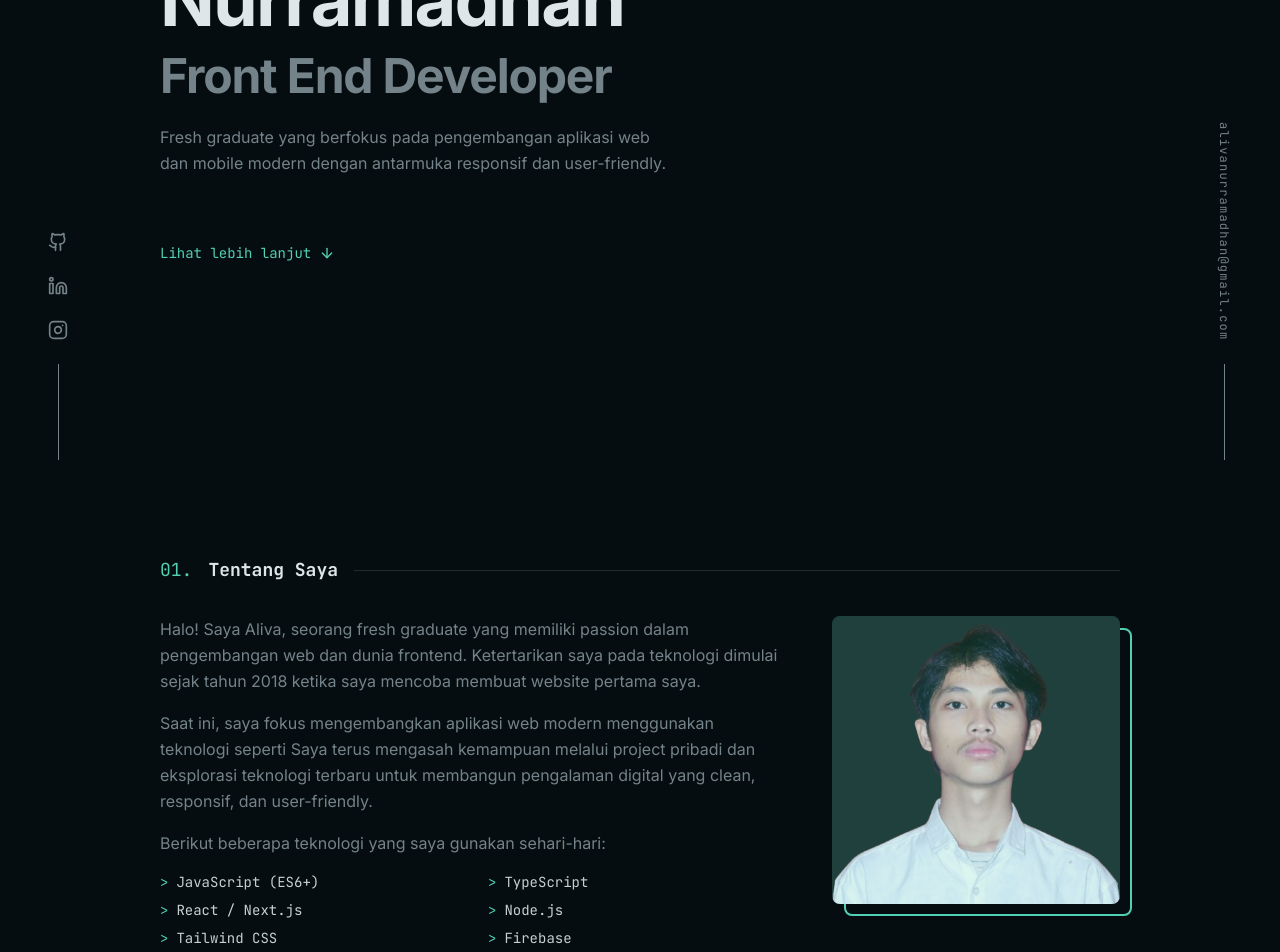
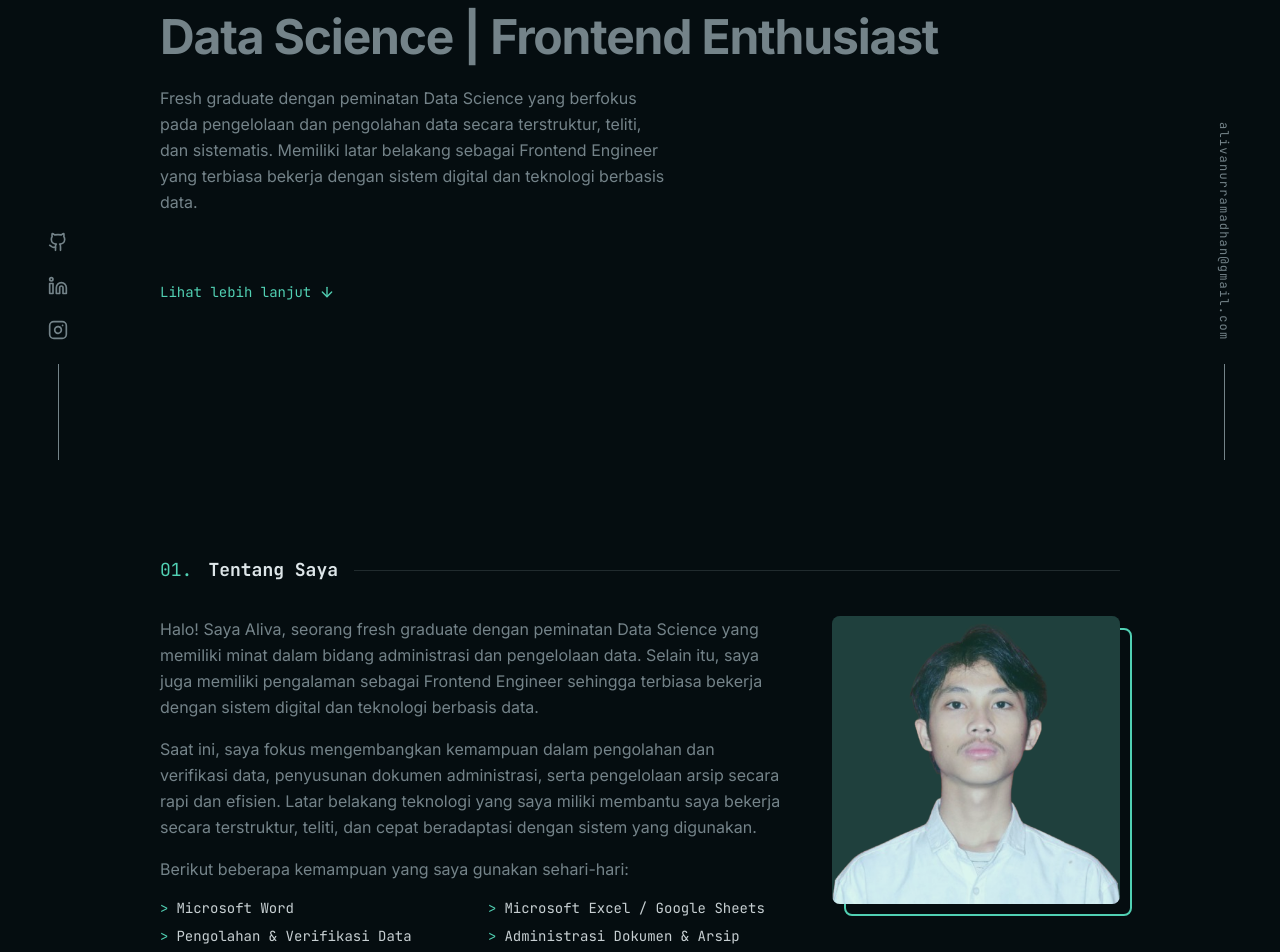
Before and after one commit to Aliva-Nurramadhan/portfolio-aliva, a Next.js app: page / in a window 1280 px wide. Shown: the part 340-1292 px from the top of the page. Built offline with nearby package versions, Linux system fonts and the light colour scheme.

Commit message:
Mengubah isi Hero & About Section

```diff
--- a/components/portfolio/about.tsx
+++ b/components/portfolio/about.tsx
@@ -27,33 +27,38 @@ export function About() {
       >
         <div className="space-y-4 leading-relaxed text-muted-foreground lg:col-span-2">
           <p>
-            Halo! Saya Aliva, seorang fresh graduate yang memiliki passion dalam
-            pengembangan web dan dunia frontend. Ketertarikan saya pada
-            teknologi dimulai sejak tahun 2018 ketika saya mencoba membuat
-            website pertama saya.
+            Halo! Saya Aliva, seorang fresh graduate dengan peminatan Data
+            Science yang memiliki minat dalam bidang administrasi dan
+            pengelolaan data. Selain itu, saya juga memiliki pengalaman sebagai
+            Frontend Engineer sehingga terbiasa bekerja dengan sistem digital
+            dan teknologi berbasis data.
           </p>
+
           <p>
-            Saat ini, saya fokus mengembangkan aplikasi web modern menggunakan
-            teknologi seperti Saya terus mengasah kemampuan melalui project
-            pribadi dan eksplorasi teknologi terbaru untuk membangun pengalaman
-            digital yang clean, responsif, dan user-friendly.
+            Saat ini, saya fokus mengembangkan kemampuan dalam pengolahan dan
+            verifikasi data, penyusunan dokumen administrasi, serta pengelolaan
+            arsip secara rapi dan efisien. Latar belakang teknologi yang saya
+            miliki membantu saya bekerja secara terstruktur, teliti, dan cepat
+            beradaptasi dengan sistem yang digunakan.
           </p>
-          <p>Berikut beberapa teknologi yang saya gunakan sehari-hari:</p>
+
+          <p>Berikut beberapa kemampuan yang saya gunakan sehari-hari:</p>
+
           <ul className="grid grid-cols-2 gap-x-8 gap-y-2 font-mono text-sm">
             {[
-              "JavaScript (ES6+)",
-              "TypeScript",
-              "React / Next.js",
-              "Node.js",
-              "Tailwind CSS",
-              "Firebase",
-            ].map((tech) => (
+              "Microsoft Word",
+              "Microsoft Excel / Google Sheets",
+              "Pengolahan & Verifikasi Data",
+              "Administrasi Dokumen & Arsip",
+              "Input & Rekap Laporan",
+              "Penggunaan Sistem Digital",
+            ].map((skill) => (
               <li
-                key={tech}
+                key={skill}
                 className="flex items-center gap-2 text-secondary-foreground"
               >
                 <span className="text-primary">{">"}</span>
-                {tech}
+                {skill}
               </li>
             ))}
           </ul>
--- a/components/portfolio/hero.tsx
+++ b/components/portfolio/hero.tsx
@@ -27,11 +27,17 @@ export function Hero() {
           <span className="text-balance">Muhammad Aliva Nurramadhan</span>
         </h1>
         <h2 className="mb-6 text-3xl font-bold tracking-tight text-muted-foreground sm:text-4xl lg:text-5xl">
-          <span className="text-balance">Front End Developer </span>
+          <span className="text-balance">
+            {" "}
+            Data Science | Frontend Enthusiast{" "}
+          </span>
         </h2>
         <p className="max-w-lg leading-relaxed text-muted-foreground">
-          Fresh graduate yang berfokus pada pengembangan aplikasi web dan mobile
-          modern dengan antarmuka responsif dan user-friendly.
+          Fresh graduate dengan peminatan Data Science yang berfokus pada
+          pengelolaan dan pengolahan data secara terstruktur,
+          teliti, dan sistematis. Memiliki latar belakang sebagai Frontend
+          Engineer yang terbiasa bekerja dengan sistem digital dan teknologi
+          berbasis data.
         </p>
       </div>
 
```
